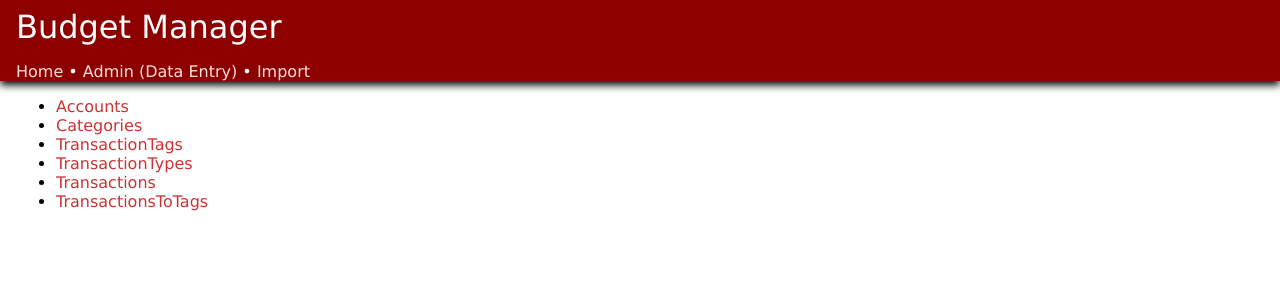
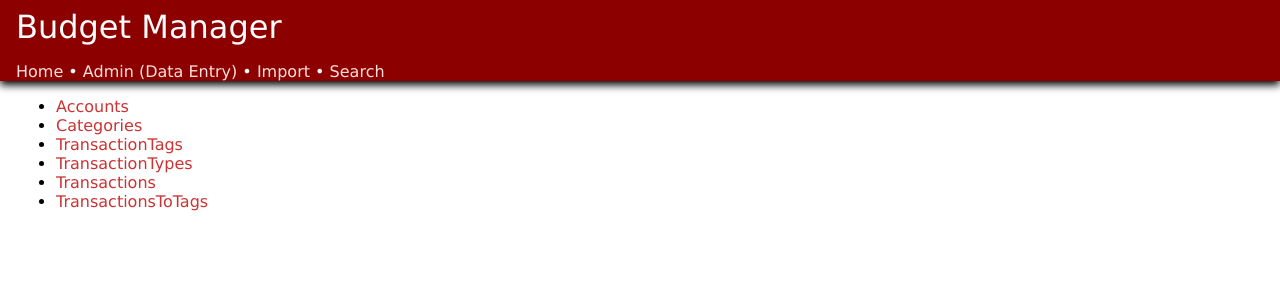
Before and after one commit to svieira/Budget-Manager, a Flask app: page / in a window 1280 px wide. Shown: the top 300 px of the page. Run offline with Flask 2, Linux system fonts and the light colour scheme; parts of the project's set-up code (start-up, migrations or seed data) failed here and were passed over.

Commit message:
Add link to search from layout

```diff
--- a/app/templates/layout.html
+++ b/app/templates/layout.html
@@ -14,7 +14,8 @@
 <div class="header">{% block header %}<h1>{{self.title()}}</h1>
 <p><a href="{{url_for('index')}}">Home</a> &bull;
 <a href="{{url_for('admin.index')}}">Admin (Data Entry)</a> &bull;
-<a href="{{url_for('provide_file')}}">Import</a></p>
+<a href="{{url_for('provide_file')}}">Import</a> &bull;
+<a href="{{url_for('search')}}">Search</a></p>
 {%- endblock header %}</div>
 {%- endif %}
 {% set flashed_messages = get_flashed_messages(with_categories=true) -%}
```
